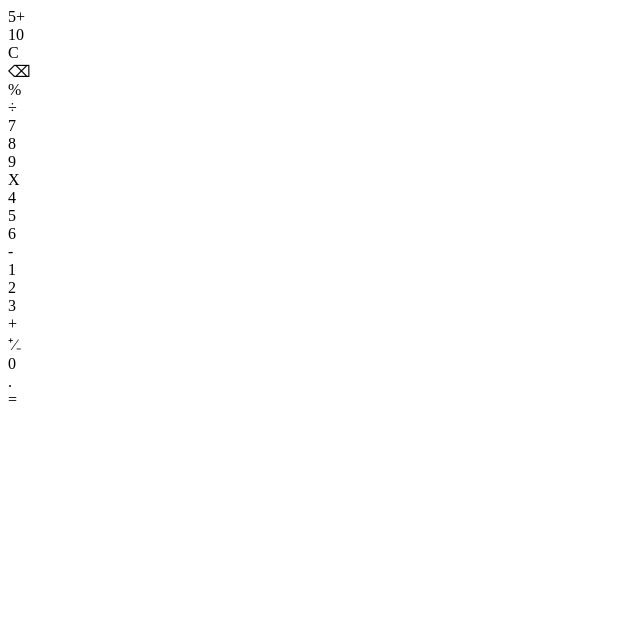
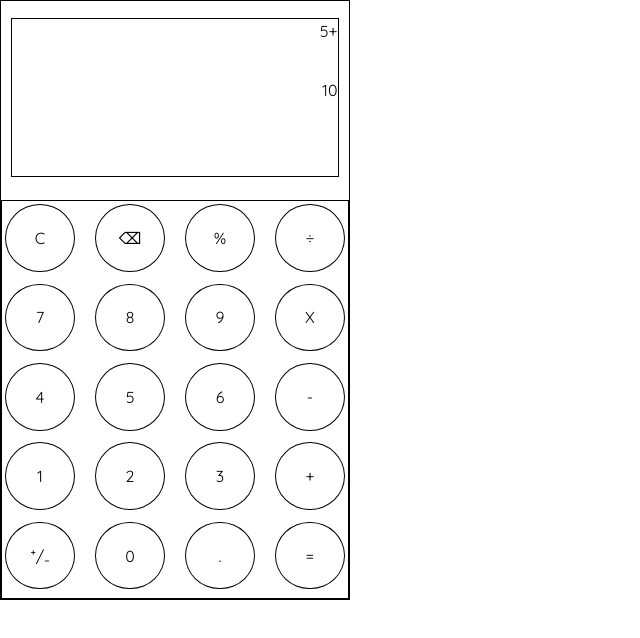
Before and after one commit to marcdsp/calculator, a plain HTML site: page index.htm in a window 1280 px wide. Shown: the whole page, without its empty margins (0-640 px from the left). Drawn offline with Linux system fonts and the light colour scheme; a web font is replaced by a local one.

Commit message:
updated div IDs

```diff
--- a/index.htm
+++ b/index.htm
@@ -15,26 +15,26 @@
             <div id="resultDisplay" class="resultDisplay"></div>
         </div>
         <div id="keyPanel" class="keyPanel">
-            <div id="clearKey" class="keys">C</div>
-            <div id="backSpaceKey" class="keys">⌫</div>
-            <div id="percentageKey" class="keys">%</div>
-            <div id="divideKey" class="keys">÷</div>
-            <div id="7Key" class="keys">7</div>
-            <div id="8Key" class="keys">8</div>
-            <div id="9Key" class="keys">9</div>
-            <div id="multiplyKey" class="keys">X</div>
-            <div id="4Key" class="keys">4</div>
-            <div id="5Key" class="keys">5</div>
-            <div id="6Key" class="keys">6</div>
-            <div id="minusKey" class="keys">-</div>
-            <div id="1Key" class="keys">1</div>
-            <div id="2Key" class="keys">2</div>
-            <div id="3Key" class="keys">3</div>
-            <div id="plusKey" class="keys">+</div>
-            <div id="plusMinusKey" class="keys">⁺∕₋</div>
-            <div id="zeroKey" class="keys">0</div>
-            <div id="decimalPointKey" class="keys">.</div>
-            <div id="equalsKey" class="keys">=</div>
+            <div id="C" class="keys">C</div>
+            <div id="⌫" class="keys">⌫</div>
+            <div id="%" class="keys">%</div>
+            <div id="/" class="keys">÷</div>
+            <div id="7" class="keys">7</div>
+            <div id="8" class="keys">8</div>
+            <div id="9" class="keys">9</div>
+            <div id="*" class="keys">X</div>
+            <div id="4" class="keys">4</div>
+            <div id="5" class="keys">5</div>
+            <div id="6" class="keys">6</div>
+            <div id="-" class="keys">-</div>
+            <div id="1" class="keys">1</div>
+            <div id="2" class="keys">2</div>
+            <div id="3" class="keys">3</div>
+            <div id="+" class="keys">+</div>
+            <div id="⁺∕₋" class="keys">⁺∕₋</div>
+            <div id="0" class="keys">0</div>
+            <div id="." class="keys">.</div>
+            <div id="=" class="keys">=</div>
         </div>
         </div>
     </div>
--- a/styles.css
+++ b/styles.css
@@ -0,0 +1,146 @@
+/* Box sizing rules */
+@import url('https://fonts.googleapis.com/css?family=Muli&display=swap');
+@import url('https://fonts.googleapis.com/css?family=Quicksand&display=swap');
+
+*,
+*::before,
+*::after {
+  box-sizing: border-box;
+}
+
+/* Remove default margin */
+body,
+h1,
+h2,
+h3,
+h4,
+p,
+figure,
+blockquote,
+dl,
+dd {
+  margin: 0;
+}
+
+/* Remove list styles on ul, ol elements with a list role, which suggests default styling will be removed */
+ul[role='list'],
+ol[role='list'] {
+  list-style: none;
+}
+
+/* Set core root defaults */
+html:focus-within {
+  scroll-behavior: smooth;
+}
+
+/* Set core body defaults */
+body {
+  min-height: 100vh;
+  text-rendering: optimizeSpeed;
+  line-height: 1.5;
+  font-family: Quicksand, Muli, Arial, Helvetica, sans-serif;
+}
+
+/* A elements that don't have a class get default styles */
+a:not([class]) {
+  text-decoration-skip-ink: auto;
+}
+
+/* Make images easier to work with */
+img,
+picture,
+svg {
+  max-width: 100%;
+  display: block;
+}
+
+/* Inherit fonts for inputs and buttons */
+input,
+button,
+textarea,
+select {
+  font: inherit;
+}
+
+/* Remove all animations, transitions and smooth scroll for people that prefer not to see them */
+@media (prefers-reduced-motion: reduce) {
+  html:focus-within {
+   scroll-behavior: auto;
+  }
+
+  *,
+  *::before,
+  *::after {
+    animation-duration: 0.01ms !important;
+    animation-iteration-count: 1 !important;
+    transition-duration: 0.01ms !important;
+    scroll-behavior: auto !important;
+  }
+}
+
+.body {
+  display: flex;
+  flex-direction: column;
+  align-items: center;
+}
+.calculatorCase {
+  display: flex;
+  flex-direction: column;
+  justify-content: center;
+  height: 600px;
+  width: 350px;
+  border: 0.4px solid black;
+}
+
+.screen {
+  height: 100%;
+  flex: 1;
+}
+
+.runningCalculation {
+  height: 30%;
+  margin-top: 5%;
+  border-top: 0.2px solid black;
+}
+
+.resultDisplay {
+  height: 50%;
+  margin-bottom: 5%;
+  border-bottom: 0.2px solid black;;
+}
+
+.resultDisplay,
+.runningCalculation {
+  margin-left: 3%;
+  margin-right: 3%;
+  border-left: 0.2px solid black;;
+  border-right: 0.2px solid black;;
+  justify-content: space-around;
+  text-align:right;
+}
+
+.keyPanel {
+  display: flex;
+  flex-wrap: wrap;
+  flex: 2;
+  width: 100%;
+  height: 100%;
+  border: 0.2px solid black;
+ /*  box-sizing: border-box; */
+  justify-content: space-between;
+}
+
+.keys {
+  display: flex;
+  padding: 10px;
+  margin: 1%;
+  width: 20%;
+  height: 17%;
+  border-radius: 100%;
+  border: 0.2px solid black;
+  box-sizing: border-box;
+  text-align: center;
+  justify-content: center;
+  align-items: center;
+
+}
```
